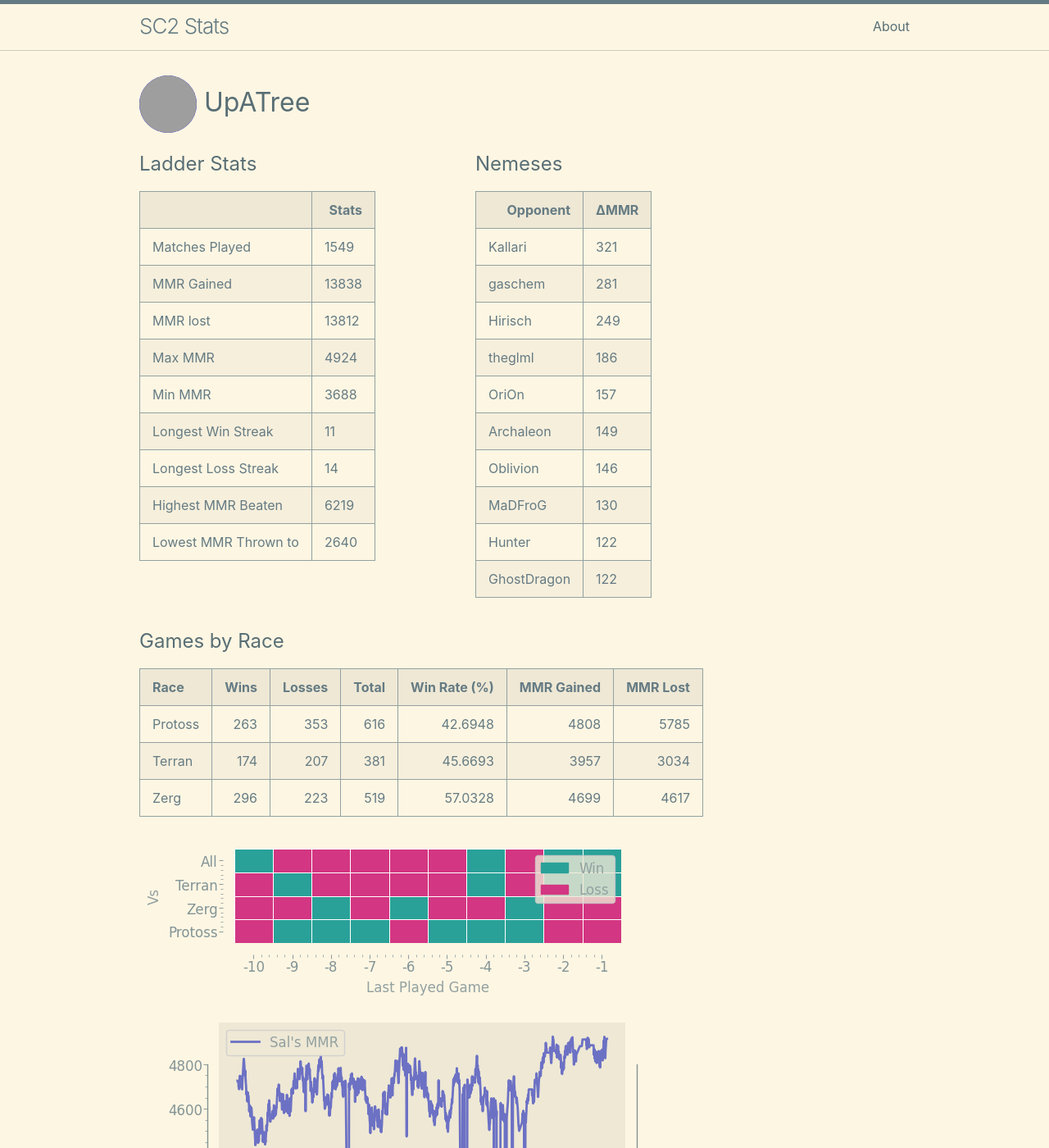
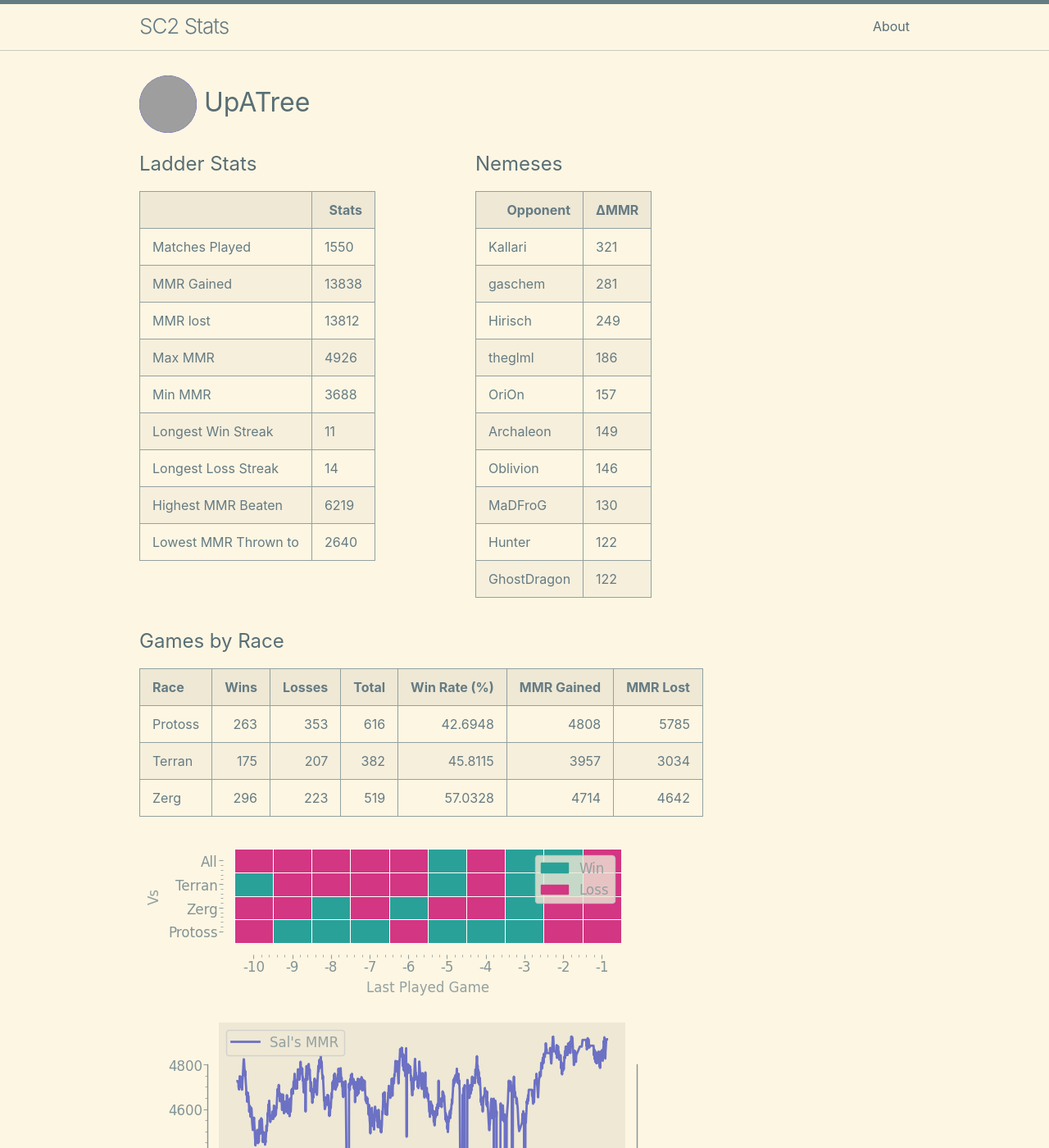
Before and after one commit to kylermurphy/UpATree, a Jekyll site: the page built from docs/index.md, in a window 1280 px wide and 1400 px high. Shown: the whole window at 82% size. Built offline with Jekyll 4.4.1, drawn with Linux system fonts in a browser that asks for light colours; grey boxes are pictures that could not be loaded.

Commit message:
running on push

```diff
--- a/docs/index.md
+++ b/docs/index.md
@@ -18,7 +18,7 @@ layout: home
   <tbody>
     <tr>
       <td>Matches Played</td>
-      <td>1549</td>
+      <td>1550</td>
     </tr>
     <tr>
       <td>MMR Gained</td>
@@ -30,7 +30,7 @@ layout: home
     </tr>
     <tr>
       <td>Max MMR</td>
-      <td>4924</td>
+      <td>4926</td>
     </tr>
     <tr>
       <td>Min MMR</td>
@@ -115,8 +115,8 @@ layout: home
 | Race    |   Wins |   Losses |   Total |   Win Rate (%) |   MMR Gained |   MMR Lost |
 |:--------|-------:|---------:|--------:|---------------:|-------------:|-----------:|
 | Protoss |    263 |      353 |     616 |        42.6948 |         4808 |       5785 |
-| Terran  |    174 |      207 |     381 |        45.6693 |         3957 |       3034 |
-| Zerg    |    296 |      223 |     519 |        57.0328 |         4699 |       4617 |
+| Terran  |    175 |      207 |     382 |        45.8115 |         3957 |       3034 |
+| Zerg    |    296 |      223 |     519 |        57.0328 |         4714 |       4642 |
 
 ![Games by Race](./assets/gm_hist.png)
 
--- a/log.txt
+++ b/log.txt
@@ -690,3 +690,4 @@ Writing a log file 2025-03-26 23:48:05.
 Writing a log file 2025-03-27 16:30:19.
 Writing a log file 2025-03-27 16:53:36.
 Writing a log file 2025-03-27 17:20:36.
+Writing a log file 2025-03-27 17:48:03.
```
Also changed, not shown: docs/assets/MMR.png, docs/assets/daily.png, docs/assets/gm_hist.png, docs/assets/r_wrt.png, 1 other file.
